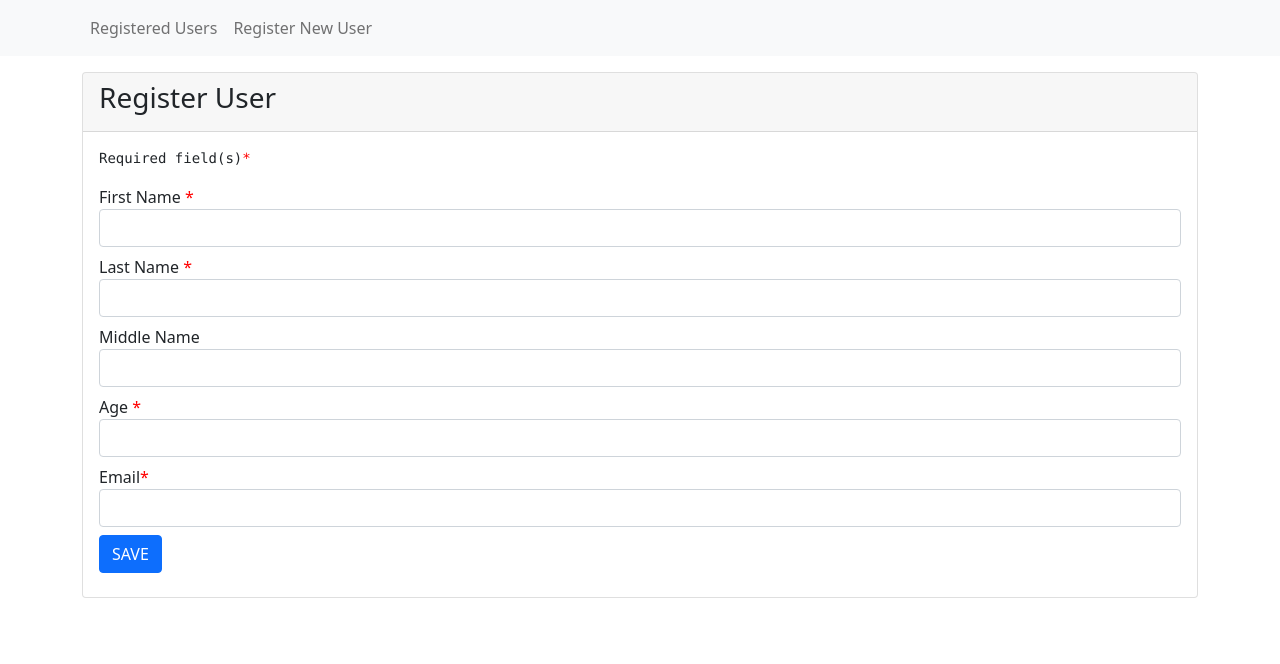
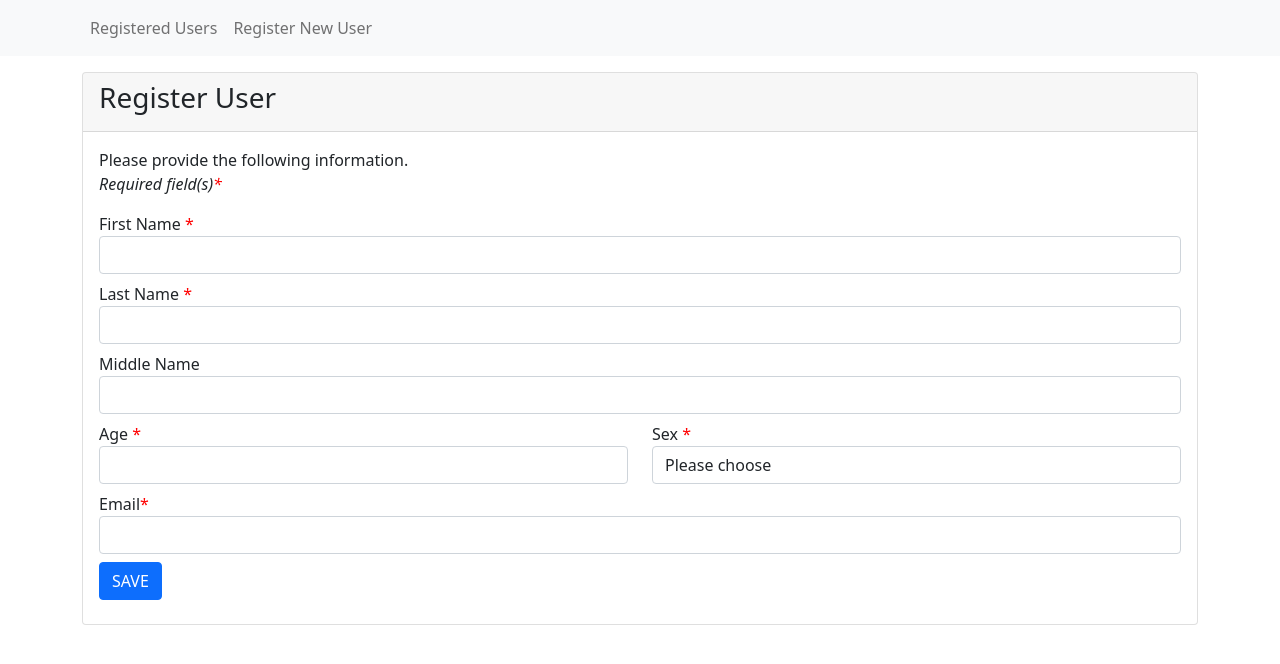
Before and after one commit to healer404/user_registration, a React (Create React App) app: page /register in a window 1280 px wide. Shown: the top 664 px of the page. Built offline with nearby package versions, Linux system fonts and the light colour scheme.

Commit message:
Update RegisterUser.js
Added additional field for the user's sex on the form.

```diff
--- a/src/RegisterUser.js
+++ b/src/RegisterUser.js
@@ -20,9 +20,10 @@ export const RegisterUser = () => {
                     </div>
                     <div className="card-body p-3">
                         <form onSubmit={onSubmit}>
-                            <pre className="">
-                                Required field(s)<span className="required">* </span>
-                            </pre>
+                            <p>
+                                Please provide the following information. <br/>
+                                <em>Required field(s)<span className="required">* </span></em>
+                            </p>
                             <div className="form-group my-2">
                                 <label htmlFor="text">First Name <span className="required">* </span> </label>
                                 <input {...register("fname")} type="text" name="fname" id="fname" className="form-control" required/>
@@ -39,8 +40,20 @@ export const RegisterUser = () => {
                             </div>
 
                             <div className="form-group my-2">
-                                <label htmlFor="number">Age <span className="required">* </span> </label>
-                                <input {...register("age")} type="number" name="age" id="age" className="form-control" required/>
+                                <div className="row">
+                                    <div className="col-md-6">
+                                        <label htmlFor="number">Age <span className="required">* </span> </label>
+                                        <input {...register("age")} type="number" name="age" id="age" className="form-control" required/>
+                                    </div>
+                                    <div className="col-md-6">
+                                        <label htmlFor="text">Sex <span className="required">* </span> </label>
+                                        <select {...register("sex")} name="sex" id="sex" className="form-control" required>
+                                            <option value="" selected disabled>Please choose</option>
+                                            <option value="male">Male</option>
+                                            <option value="female">Female</option>
+                                        </select>
+                                    </div>
+                                </div>
                             </div>
 
                             <div className="form-group my-2">
```
